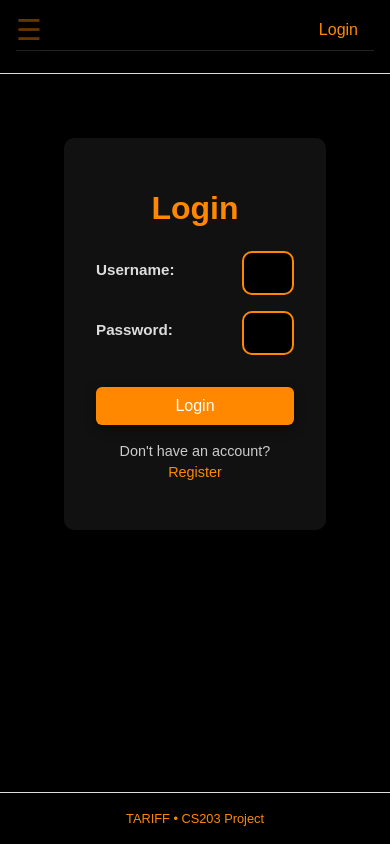
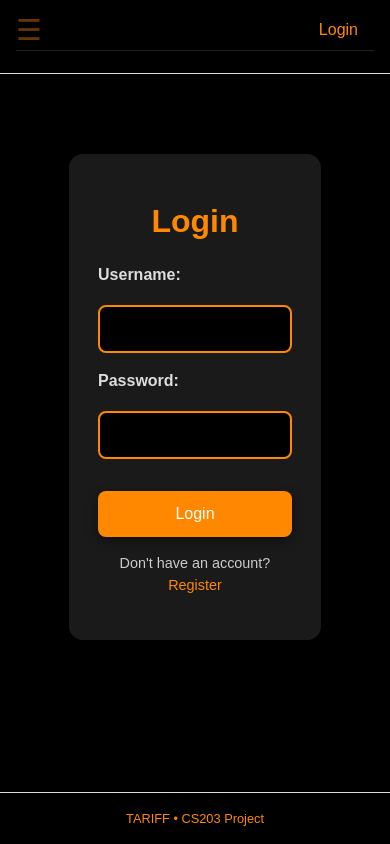
Before and after one commit to brandonboo2024/CS203_G6, a React (Vite) app in the folder frontend/: page /login in a window 390 px wide. Built offline with nearby package versions, Linux system fonts and the light colour scheme.

Commit message:
feat: Update styles for news items and adjust mobile layout for consistency

```diff
--- a/frontend/src/App.css
+++ b/frontend/src/App.css
@@ -644,6 +644,46 @@ button:hover {
   .filter-actions {
     justify-content: center;
   }
+
+  .logout-btn button {
+    margin-top: -2px !important;
+    padding: 0.35rem 1rem !important;
+    line-height: 1 !important;
+  }
+
+  .news-list {
+    width: 100% !important;
+    box-sizing: border-box;
+    padding: 0 !important; /* prevent double padding */
+  }
+
+  .news-item {
+    width: 100% !important;
+    box-sizing: border-box;
+    margin: 0.5rem 0 !important;
+    padding: 1rem !important;
+    border-radius: 10px !important;
+    display: flex !important;
+    justify-content: space-between !important;
+    align-items: center !important;
+    background: #222 !important;
+    overflow: hidden !important;
+  }
+
+  .news-item span {
+    flex: 1 !important;
+    color: var(--text-light) !important;
+    font-weight: 500 !important;
+    word-break: break-word !important;
+  }
+
+  .news-item a {
+    margin-left: auto !important;
+    color: var(--accent) !important;
+    font-weight: bold !important;
+    white-space: nowrap !important;
+    text-align: right !important;
+  }
 }
 
 /* =========================
--- a/frontend/src/pages/TariffCalc.jsx
+++ b/frontend/src/pages/TariffCalc.jsx
@@ -2,7 +2,7 @@ import { useEffect, useState } from "react";
 import "../App.css";
 import { validateForm, sanitizeInput } from "../utils/inputValidation";
 
-// ✅ import your new shared components
+// import your new shared components
 import CountryDropdown from "../components/CountryDropdown.jsx";
 import ProductDropdown from "../components/ProductDropdown.jsx";
 
--- a/frontend/src/responsive.css
+++ b/frontend/src/responsive.css
@@ -26,7 +26,7 @@
 /* top bar with ☰ and logout */
 .nav-header {
   display: flex;
-  justify-content: space-between;   /* ☰ on left, logout on right */
+  justify-content: space-between;
   align-items: center;
   width: 100%;
   margin-bottom: 0.4rem;
@@ -49,7 +49,7 @@
   width: auto;
   align-self: center;
   position: relative;
-  left: 0;     /* pin it to the left */
+  left: 0;
 }
 
 /* disable state for hamburger menu when not logged in */
@@ -408,7 +408,7 @@
 
   .nav-header {
     display: flex !important;
-    justify-content: flex-end; /* keep logout/login visible on the right */
+    justify-content: flex-end;
     align-items: center;
   }
 
@@ -418,3 +418,86 @@
     gap: 1rem;
   }
 }
+
+/* ---------- Consistent Box Layout for Mobile ---------- */
+@media (max-width: 768px) {
+  .login-card,
+  .card,
+  .calc-card,
+  .dashboard-wrapper,
+  .history-wrapper,
+  form.card {
+    width: 96% !important;
+    max-width: 96% !important;
+    margin: 1rem auto !important;
+    padding: 1.8rem !important;
+    border-radius: 14px !important;
+    background: var(--bg-card-alt) !important;
+    box-shadow: 0 0 15px rgba(0, 0, 0, 0.5) !important;
+    box-sizing: border-box;
+  }
+
+  /* Fix login input sizes */
+  .login-card .form-row {
+    display: flex;
+    flex-direction: column;
+    gap: 0.8rem;
+    width: 100%;
+  }
+
+  .login-card .form-row label {
+    text-align: left !important;
+    color: var(--text-muted);
+    font-size: 1rem;
+  }
+
+  .login-card input[type="text"],
+  .login-card input[type="password"] {
+    width: 100% !important;
+    height: 48px !important;
+    padding: 0.9rem !important;
+    font-size: 1rem !important;
+    background: #000 !important;
+    color: #fff !important;
+    border: 2px solid var(--accent) !important;
+    border-radius: 8px !important;
+  }
+
+  /* Buttons */
+  .login-card button,
+  .calc-card button,
+  button.primary-btn {
+    width: 100% !important;
+    padding: 0.9rem !important;
+    font-size: 1rem !important;
+    border-radius: 8px !important;
+  }
+
+  /* Consistent section spacing */
+  h1, h2, h3 {
+    text-align: center !important;
+    margin-bottom: 1rem;
+  }
+
+  /* Fix Fees Section to stay inside */
+  .calc-card .fees {
+    display: flex !important;
+    flex-direction: column !important;
+    align-items: flex-start !important;
+    gap: 0.4rem !important;
+    width: 100% !important;
+  }
+
+  .calc-card .fees label {
+    width: 100% !important;
+    display: flex !important;
+    align-items: center !important;
+    gap: 0.6rem !important;
+    font-size: 0.95rem !important;
+    color: var(--text-light) !important;
+  }
+
+  .calc-card .fees input[type="checkbox"] {
+    transform: scale(1.2);
+  }
+}
```
Also changed, not shown: frontend/src/pages/Simulation.jsx (+9 -9 lines), 1 other file (tests, documents, lock files or other folders).
